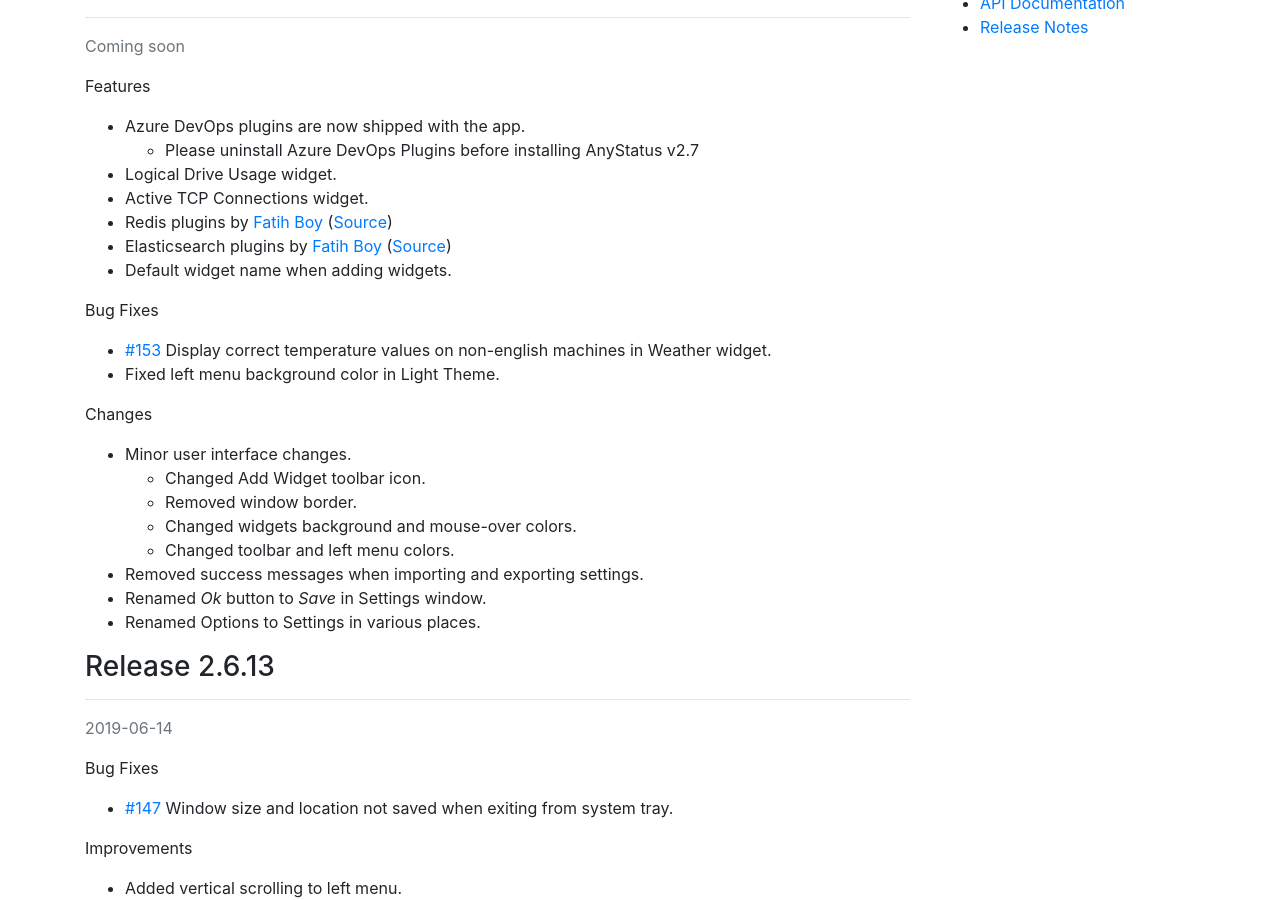
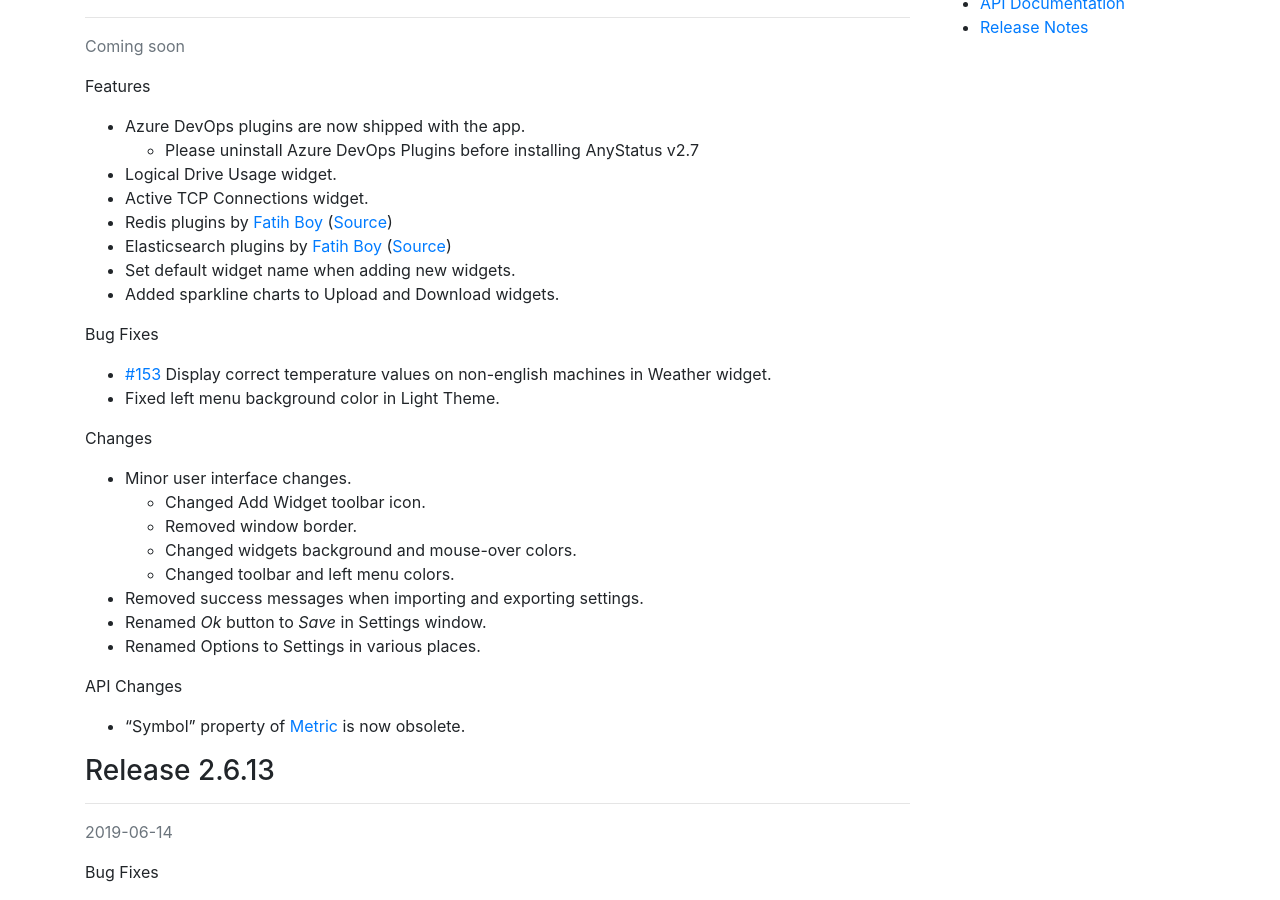
Before and after one commit to AnyStatus/anystatus.github.io, a Jekyll site: the page built from docs/releases.md, in a window 1280 px wide and 900 px high, scrolled down 420 px. Built offline with Jekyll 4.4.1, drawn with Linux system fonts in a browser that asks for light colours; comment, search, counter and statistics services are not loaded.

Commit message:
Update releases.md

```diff
--- a/docs/releases.md
+++ b/docs/releases.md
@@ -19,7 +19,8 @@
 - Active TCP Connections widget.
 - Redis plugins by [Fatih Boy](http://www.enterprisecoding.com/) ([Source](https://github.com/fatihboy/AnyStatusRedis))
 - Elasticsearch plugins by [Fatih Boy](http://www.enterprisecoding.com/) ([Source](https://github.com/fatihboy/AnyStatusElasticsearch))
-- Default widget name when adding widgets.
+- Set default widget name when adding new widgets.
+- Added sparkline charts to Upload and Download widgets.
 
 Bug Fixes
 
@@ -36,6 +37,10 @@
 - Removed success messages when importing and exporting settings.
 - Renamed _Ok_ button to _Save_ in Settings window.
 - Renamed Options to Settings in various places.
+
+API Changes
+
+- "Symbol" property of [Metric](https://github.com/AnyStatus/API/blob/master/src/AnyStatus.API/Widgets/Types/Metric.cs) is now obsolete.
 
 ### Release 2.6.13
 ------------------
```
